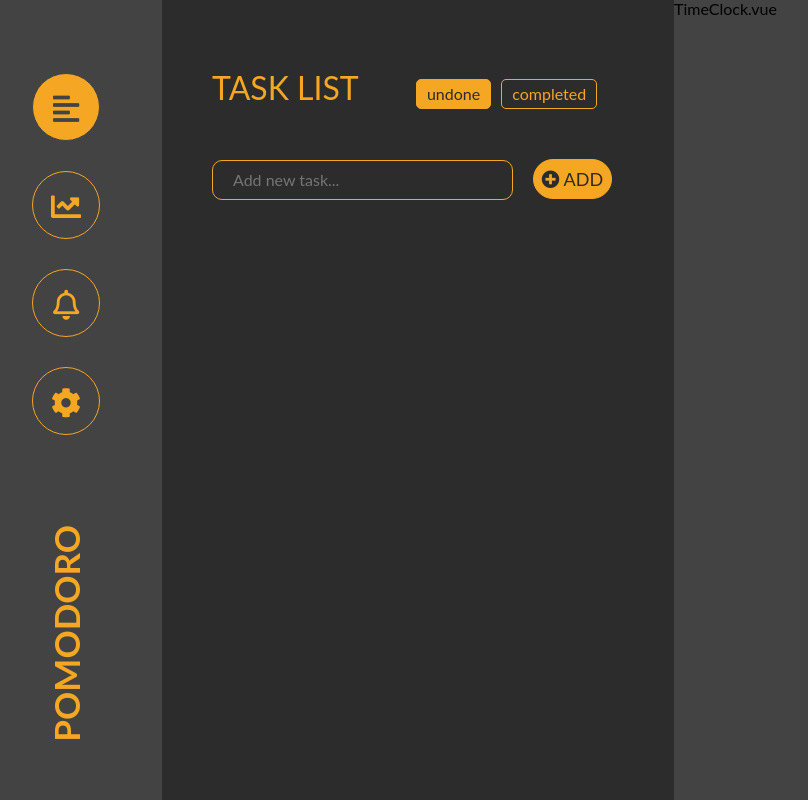
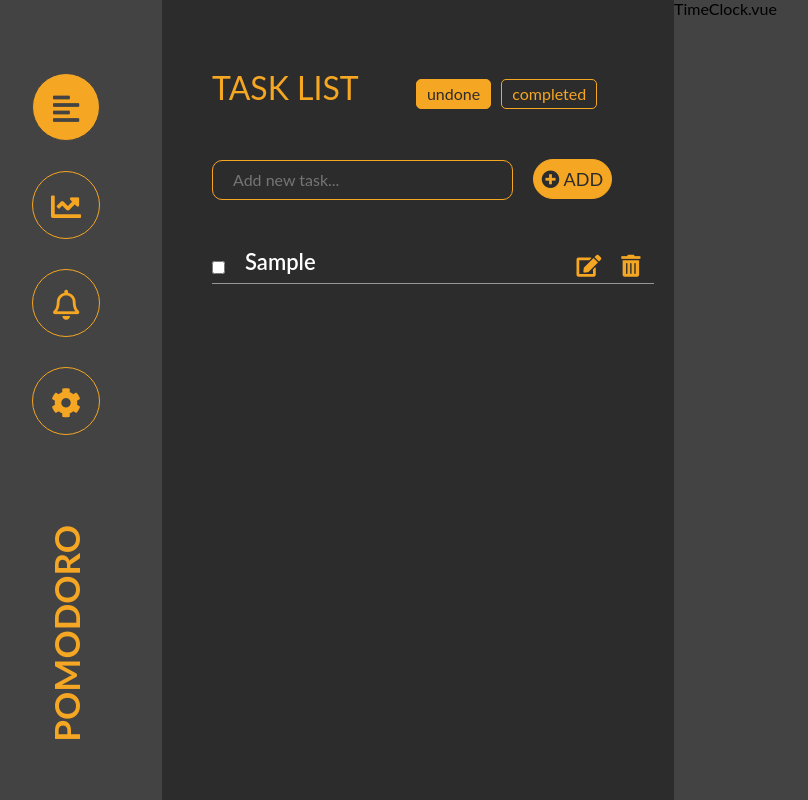
Before and after one commit to a9261020/pomodoro, a Vue app: page /#/ in a window 1280 px wide. Both pictures are taken after typing "Sample" into the empty fields and a click on the button "ADD". Shown: the whole page, without its empty margins (30-838 px from the left). Built offline with nearby package versions, Linux system fonts and the light colour scheme; the HTML template or start-up script is replaced by a standard one.

Commit message:
tasklist fuc done

```diff
--- a/src/assets/scss/layout/_tasklist.scss
+++ b/src/assets/scss/layout/_tasklist.scss
@@ -28,13 +28,31 @@
     height: 2.2em;
     border-bottom: 1px solid rgba(255, 255, 255, 0.5);
     .taskList-item-context {
-      width: 90%;
-      padding-left: 20px;
+      width: 75%;
+      padding: 0 20px;
       font-size: 22px;
-      color: white;
+      color: $color-light;
       font-weight: 600;
+      overflow: hidden;
     }
-    .taskList-item-delete {
+    .item-editing {
+      width: 75%;
+      margin: 0 0 0 15px;
+      padding: 0 20px;
+      background-color: transparent;
+      border: 1px solid $color-primary;
+      border-radius: 10px;
+      color: $color-light;
+      font-size: 22px;
+      color: $color-light;
+      font-weight: 600;
+      overflow: hidden;
+    }
+    .taskCompleted {
+      text-decoration: line-through;
+      color: $color-light;
+    }
+    .taskList-item-icon {
       font-size: 22px;
       color: $color-primary;
     }
--- a/src/store/tasklistModule.js
+++ b/src/store/tasklistModule.js
@@ -10,6 +10,9 @@ const tasklist = {
     deleteTask(context, id) {
       context.commit("DELETETASK", id);
     },
+    editTask(context, afterEdit) {
+      context.commit("EDITTASK", afterEdit);
+    },
   },
   mutations: {
     ADDTASK(state, task) {
@@ -18,6 +21,14 @@ const tasklist = {
     },
     DELETETASK(state, id) {
       state.tasklist.splice(state.tasklist.indexOf(id), 1);
+      localStorage.setItem("tasklist", JSON.stringify(state.tasklist));
+    },
+    EDITTASK(state, afterEdit) {
+      state.tasklist.forEach((task) => {
+        if (task.id === afterEdit.id) {
+          task.taskTitle = afterEdit.afterEdit;
+        }
+      });
       localStorage.setItem("tasklist", JSON.stringify(state.tasklist));
     },
     GETFROMLOCAL(state) {
--- a/src/views/TaskList.vue
+++ b/src/views/TaskList.vue
@@ -35,15 +35,36 @@
       <ul>
         <li
           class="taskList-item mb-20"
-          v-for="(task, index) in filterTasklist"
-          :key="index"
+          v-for="task in filterTasklist"
+          :key="task.id"
         >
           <input type="checkbox" />
-          <p class="ds-inline-block taskList-item-context">
+          <p
+            class="ds-inline-block taskList-item-context"
+            :class="{ taskCompleted: isCompleted === true }"
+            v-if="!task.isEditing"
+          >
             {{ task.taskTitle }}
           </p>
+
+          <input
+            type="text"
+            class="ds-inline-block item-editing"
+            :placeholder="task.taskTitle"
+            @blur="cancelEdit(task)"
+            @keyup.esc="cancelEdit(task)"
+            @keyup.enter="doneEdit(task)"
+            v-focus
+            v-model="afterEdit"
+            v-else
+          />
+
           <i
-            class="taskList-item-delete fas fa-trash-alt"
+            class="taskList-item-icon fas fa-edit ml-20"
+            @click="editTask(task)"
+          ></i>
+          <i
+            class="taskList-item-icon fas fa-trash-alt ml-20"
             @click="deleteTask(task.id)"
           ></i>
         </li>
@@ -60,7 +81,16 @@ export default {
     return {
       taskTitle: "",
       isCompleted: false,
+      afterEdit: "",
     };
+  },
+  directives: {
+    focus: {
+      // directive definition
+      inserted: function(el) {
+        el.focus();
+      },
+    },
   },
   computed: {
     filterTasklist() {
@@ -79,14 +109,29 @@ export default {
       const timestamp = Math.floor(dateTime / 1000);
       const newTask = {
         taskTitle: this.taskTitle,
-        isCompleted: true,
+        isCompleted: false,
         id: timestamp,
+        isEditing: false,
       };
       this.$store.dispatch("tasklistModule/addTask", newTask);
       this.taskTitle = "";
     },
     deleteTask(id) {
       this.$store.dispatch("tasklistModule/deleteTask", id);
+    },
+    editTask(task) {
+      task.isEditing = true;
+      this.afterEdit = task.taskTitle;
+    },
+    doneEdit(task) {
+      task.isEditing = false;
+      this.$store.dispatch("tasklistModule/editTask", {
+        id: task.id,
+        afterEdit: this.afterEdit,
+      });
+    },
+    cancelEdit(task) {
+      task.isEditing = false;
     },
     getTaskFromLocal() {
       this.$store.commit("tasklistModule/GETFROMLOCAL");
```
